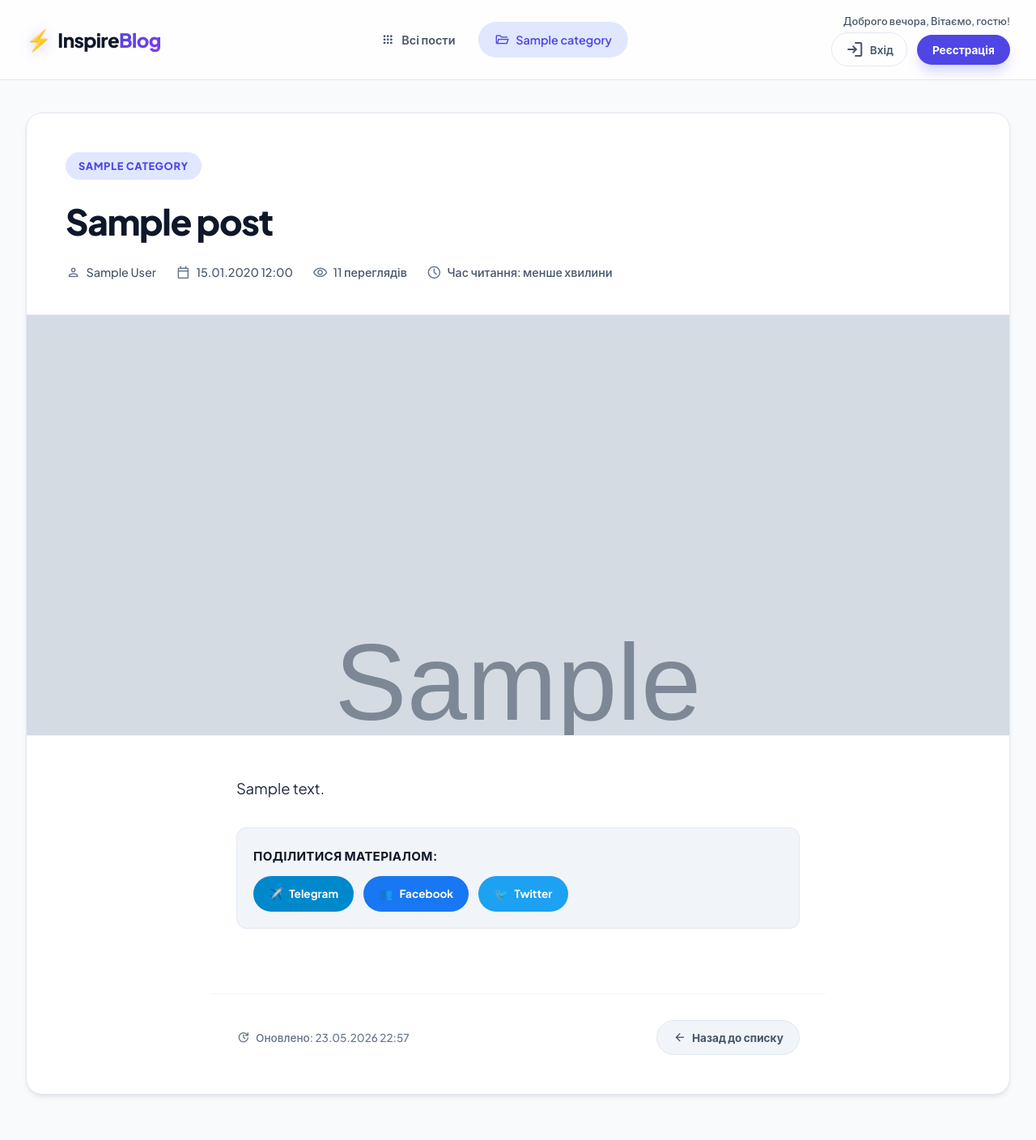
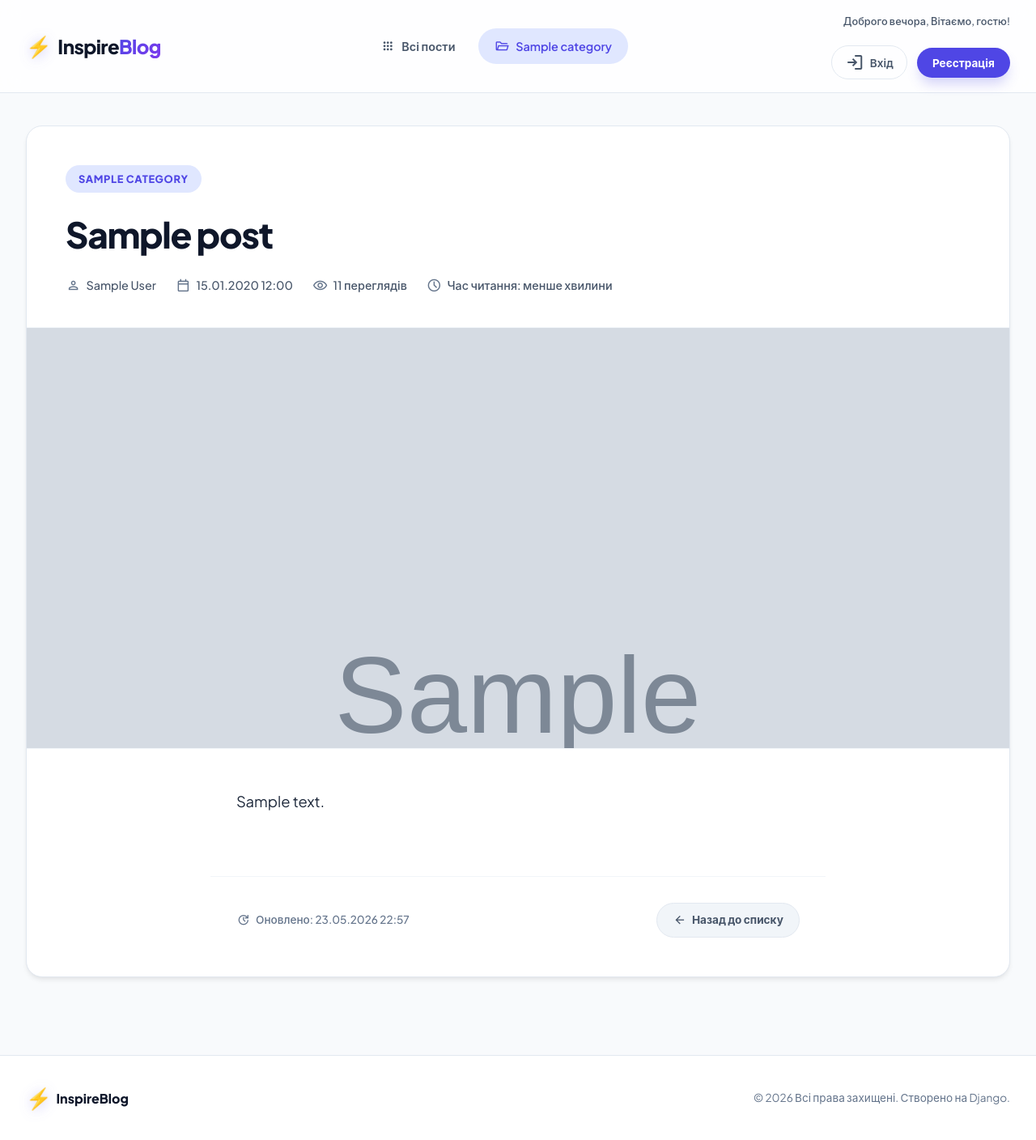
Before and after one commit to Skhmelyuk/blog-p32, a Django app: a page that uses main/templates/main/base.html in a window 1280 px wide. Shown: the top 1408 px of the page at 81% size. After the commit the page ends 1372 px from the top, so only its background shows below. Run offline with Django 5.2, Linux system fonts and the light colour scheme; tables that the repository leaves empty hold one stand-in row (values such as "Sample post"); grey boxes marked "Sample" are stand-in pictures.

Commit message:
lesson-06

```diff
--- a/main/templates/main/base.html
+++ b/main/templates/main/base.html
@@ -1,44 +1,51 @@
 {% load static blog_tags %}
-<!DOCTYPE html>
+<!doctype html>
 <html lang="uk">
-
   <head>
-    <meta charset="UTF-8">
+    <meta charset="UTF-8" />
     <title>{% block title %} Блог постів {% endblock %}</title>
     <!-- Google Fonts & Icons -->
-    <link rel="preconnect" href="https://fonts.googleapis.com">
-    <link rel="preconnect" href="https://fonts.gstatic.com" crossorigin>
+    <link rel="preconnect" href="https://fonts.googleapis.com" />
+    <link rel="preconnect" href="https://fonts.gstatic.com" crossorigin />
     <link
       href="https://fonts.googleapis.com/css2?family=Plus+Jakarta+Sans:wght@300;400;500;600;700;800&family=Material+Symbols+Outlined:opsz,wght,FILL,GRAD@20..48,100..700,0..1,-50..200&display=swap"
-        rel="stylesheet">
+      rel="stylesheet"
+    />
 
-    <link rel="stylesheet" href="{% static 'css/style.css' %}">
+    <link rel="stylesheet" href="{% static 'css/style.css' %}" />
   </head>
 
   <body>
     <div class="app-container">
       <header class="header">
         <div class="header-inner">
-
           <a href=" {% url 'main:post_list' %}" class="logo">
             <span class="logo-accent">⚡</span>
-                    <span class="logo-text">Inspire<span class="logo-sub">Blog</span></span>
+            <span class="logo-text"
+              >Inspire<span class="logo-sub">Blog</span></span
+            >
           </a>
 
           <nav class="nav">
             <ul class="nav-list">
               <li>
-                            <a href="{% url 'main:post_list' %}"
-                                class="nav-item {% if not current_category %}active{% endif %}">
+                <a
+                  href="{% url 'main:post_list' %}"
+                  class="nav-item {% if not current_category %}active{% endif %}"
+                >
                   <span class="material-symbols-outlined nav-icon">apps</span>
                   <span>Всі пости</span>
                 </a>
               </li>
               {% for cat in categories %}
               <li>
-                            <a href="{{ cat.get_absolute_url }}"
-                                class="nav-item {% if current_category.id == cat.id %}active{% endif %}">
-                                <span class="material-symbols-outlined nav-icon">folder_open</span>
+                <a
+                  href="{{ cat.get_absolute_url }}"
+                  class="nav-item {% if current_category.id == cat.id %}active{% endif %}"
+                >
+                  <span class="material-symbols-outlined nav-icon"
+                    >folder_open</span
+                  >
                   <span>{{ cat.name }}</span>
                 </a>
               </li>
@@ -46,20 +53,40 @@
             </ul>
           </nav>
           <!-- Блок авторизації із використанням кастомних тегів -->
-                <div class="auth-box-wrapper" style="display: flex; flex-direction: column; align-items: flex-end; gap: 0.25rem;">
-                    <span class="greeting-text" style="font-size: 0.8rem; color: var(--text-muted); font-weight: 500;">
+          <div
+            class="auth-box-wrapper"
+            style="
+              display: flex;
+              flex-direction: column;
+              align-items: flex-end;
+              gap: 0.25rem;
+            "
+          >
+            <span
+              class="greeting-text"
+              style="
+                font-size: 0.8rem;
+                color: var(--text-muted);
+                font-weight: 500;
+                margin-bottom: 16px;
+              "
+            >
               {% time_of_day_greeting %}, {% welcome_user %}
             </span>
 
             <div class="auth-buttons">
-                        {% if user.is_authenticated %}
-                        {% if user.is_staff %}
+              {% if user.is_authenticated %} {% if user.is_staff %}
               <a href="{% url 'admin:index' %}" class="btn-auth btn-admin">
-                            <span class="material-symbols-outlined">admin_panel_settings</span>
+                <span class="material-symbols-outlined"
+                  >admin_panel_settings</span
+                >
                 <span>Адмін</span>
               </a>
               {% endif %}
-                        <a href="{% url 'accounts:profile' %}" class="btn-auth btn-profile">
+              <a
+                href="{% url 'accounts:profile' %}"
+                class="btn-auth btn-profile"
+              >
                 <span class="material-symbols-outlined">account_circle</span>
                 <span>{{ user.username }}</span>
               </a>
@@ -72,7 +99,10 @@
                 <span class="material-symbols-outlined">login</span>
                 <span>Вхід</span>
               </a>
-                        <a href="{% url 'accounts:register' %}" class="btn-primary btn-register">
+              <a
+                href="{% url 'accounts:register' %}"
+                class="btn-primary btn-register"
+              >
                 <span>Реєстрація</span>
               </a>
               {% endif %}
@@ -82,9 +112,7 @@
       </header>
 
       <main class="main-content">
-            <div class="content-wrapper">
-                {% block content %}{% endblock %}
-            </div>
+        <div class="content-wrapper">{% block content %}{% endblock %}</div>
       </main>
 
       <footer class="footer">
@@ -92,10 +120,11 @@
           <div class="footer-brand">
             <span class="logo-accent">⚡</span> InspireBlog
           </div>
-                <p class="copyright">&copy; {% now "Y" %} Всі права захищені. Створено на Django.</p>
+          <p class="copyright">
+            &copy; {% now "Y" %} Всі права захищені. Створено на Django.
+          </p>
         </div>
       </footer>
     </div>
   </body>
-
 </html>
--- a/main/templates/main/components/latest_posts_widget.html
+++ b/main/templates/main/components/latest_posts_widget.html
@@ -1,4 +1,3 @@
-<!-- main/templates/main/components/latest_posts_widget.html -->
 <div class="widget latest-posts-widget">
   <h3 class="widget-title">⚡ Останні публікації</h3>
   <ul class="widget-list">
@@ -7,7 +6,9 @@
       <div class="widget-item-meta">
         <span class="widget-date">{{ post.created_at|date:"d.m.Y" }}</span>
       </div>
-        <a href="{{ post.get_absolute_url }}" class="widget-link">{{ post.title }}</a>
+      <a href="{{ post.get_absolute_url }}" class="widget-link"
+        >{{ post.title }}</a
+      >
     </li>
     {% empty %}
     <li class="widget-empty">Немає свіжих публікацій</li>
--- a/main/templates/main/components/share_buttons.html
+++ /dev/null
@@ -1,24 +0,0 @@
-<!-- main/templates/main/components/share_buttons.html -->
-<div class="share-box">
-  <h4 class="share-title">Поділитися матеріалом:</h4>
-  <div class="share-buttons">
-    <a href="https://t.me/share/url?url={{ share_url }}&text={{ share_title }}"
-       target="_blank"
-       rel="noopener noreferrer"
-       class="share-btn telegram">
-      <span class="share-icon">✈️</span> Telegram
-    </a>
-    <a href="https://www.facebook.com/sharer/sharer.php?u={{ share_url }}"
-       target="_blank"
-       rel="noopener noreferrer"
-       class="share-btn facebook">
-      <span class="share-icon">👥</span> Facebook
-    </a>
-    <a href="https://twitter.com/intent/tweet?url={{ share_url }}&text={{ share_title }}"
-       target="_blank"
-       rel="noopener noreferrer"
-       class="share-btn twitter">
-      <span class="share-icon">🐦</span> Twitter
-    </a>
-  </div>
-</div>
--- a/main/templates/main/post_details.html
+++ b/main/templates/main/post_details.html
@@ -1,12 +1,13 @@
 {% extends 'main/base.html' %}
 {% load blog_filters blog_tags %}
-
-{% block title %}{{ post.title }} - InspireBlog{% endblock %}
-
+{% block title%}{{ post.title }} - InspireBlog{% endblock %}
 {% block content %}
 <article class="post-detail">
   <div class="post-detail-header">
-    <a href="{% url 'main:post_list_by_category' post.category.slug %}" class="detail-category-badge">
+    <a
+      href="{% url 'main:post_list_by_category' post.category.slug %}"
+      class="detail-category-badge"
+    >
       {{ post.category.name }}
     </a>
 
@@ -15,7 +16,9 @@
     <div class="post-detail-meta">
       <span class="meta-item">
         <span class="material-symbols-outlined meta-icon">person</span>
-        <span>{{ post.author.get_full_name|default:post.author.username }}</span>
+        <span
+          >{{ post.author.get_full_name|default:post.author.username }}</span
+        >
       </span>
       <span class="meta-item">
         <span class="material-symbols-outlined meta-icon">calendar_today</span>
@@ -34,21 +37,22 @@
 
   {% if post.image %}
   <div class="post-detail-image-wrapper">
-    <img src="{{ post.image.url }}" alt="{{ post.title }}" class="post-detail-img" />
+    <img
+      src="{{ post.image.url }}"
+      alt="{{ post.title }}"
+      class="post-detail-img"
+    />
   </div>
   {% endif %}
 
-  <div class="post-detail-content">
-    {{ post.content|linebreaks }}
-
-    <!-- Кнопки поширення з Inclusion Tag з контекстом -->
-    {% show_share_buttons post.title %}
-  </div>
+  <div class="post-detail-content">{{ post.content|linebreaks }}</div>
 
   <div class="post-detail-footer">
     <div class="post-updated-info">
       <span class="material-symbols-outlined update-icon">update</span>
-      <span class="post-updated">Оновлено: {{ post.updated_at|date:"d.m.Y H:i" }}</span>
+      <span class="post-updated"
+        >Оновлено: {{ post.updated_at|date:"d.m.Y H:i" }}</span
+      >
     </div>
     <a href="{% url 'main:post_list' %}" class="back-btn">
       <span class="material-symbols-outlined btn-icon">arrow_back</span>
@@ -68,11 +72,11 @@
     <article class="related-card">
       <div class="related-image-wrapper">
         {% if related.image %}
-          <img src="{{ related.image.url }}" alt="{{ related.title }}" />
+        <img src="{{ related.image.url }}" alt="{{ related.title }}" />
         {% else %}
-          <div class="related-img-placeholder">
-            <span class="material-symbols-outlined">image</span>
-          </div>
+        <div class="related-img-placeholder">
+          <span class="material-symbols-outlined">image</span>
+        </div>
         {% endif %}
       </div>
       <div class="related-body">
@@ -82,12 +86,13 @@
         <p class="related-excerpt">{{ related.content|truncatewords:12 }}</p>
         <a href="{{ related.get_absolute_url }}" class="related-link">
           <span>Читати далі</span>
-          <span class="material-symbols-outlined arrow-icon">arrow_forward</span>
+          <span class="material-symbols-outlined arrow-icon"
+            >arrow_forward</span
+          >
         </a>
       </div>
     </article>
     {% endfor %}
   </div>
 </section>
-{% endif %}
-{% endblock %}
+{% endif %} {% endblock %}
--- a/main/templatetags/blog_tags.py
+++ b/main/templatetags/blog_tags.py
@@ -54,19 +54,3 @@
     """
     posts = Post.objects.all().order_by('-created_at')[:limit]
     return {'latest_posts': posts}
-
-
-@register.inclusion_tag('main/components/share_buttons.html', takes_context=True)
-def show_share_buttons(context, post_title):
-    """
-    Рендерить блок кнопок поширення статті в соцмережах на основі поточної URL-адреси з контексту запиту.
-    Використання в шаблоні: {% show_share_buttons post.title %}
-    """
-    request = context.get('request')
-    absolute_url = request.build_absolute_uri() if request else ''
-
-    return {
-        'share_url': quote(absolute_url),
-        'share_title': quote(post_title),
-        'raw_url': absolute_url
-    }
```
Lines whose indentation alone changed are shown as unchanged.
